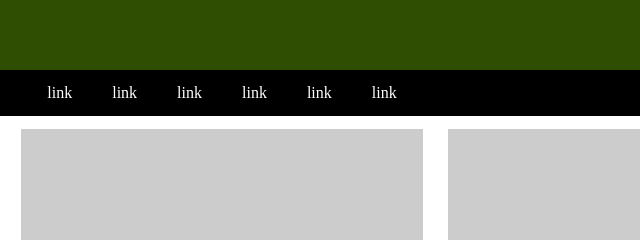
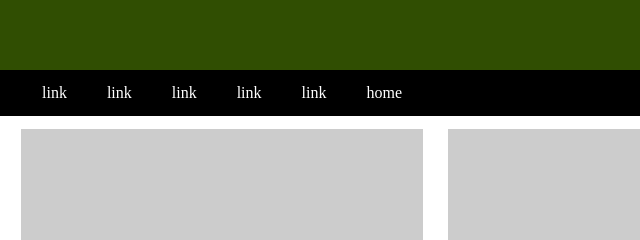
Before and after one commit to FelipeRodrigues07/aula-css, a plain HTML site: page index.html in a window 1280 px wide. Shown: the part 204-444 px from the top of the page, 418-1058 px from the left. Drawn offline with Linux system fonts and the light colour scheme.

Commit message:
atualizei o html
substitui o conteúdo do link

```diff
--- a/index.html
+++ b/index.html
@@ -21,7 +21,7 @@
         <a href="#">link</a>
         <a href="#">link</a>
         <a href="#">link</a>
-        <a href="#">link</a>
+        <a href="#">home</a>
     </nav>
     <div class="corpo">
         <div class="card"></div>
```
